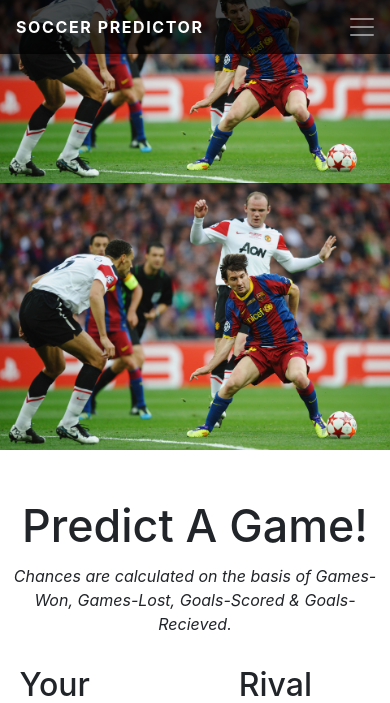
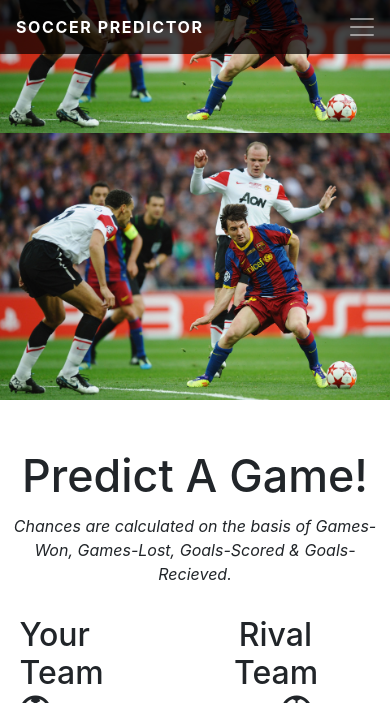
Before and after one commit to MichaelOsarumwense/SoccerPredictorCalculator-M2, a Flask app: page / in a window 390 px wide. Shown: the top 703 px of the page. Run offline with Flask 2, Linux system fonts and the light colour scheme; some libraries are stand-ins or nearby versions.

Commit message:
Modified App sharing modal to have name before email, modified background image height on css

```diff
--- a/static/css/style.css
+++ b/static/css/style.css
@@ -226,7 +226,7 @@
   }
 
    .landing-container {
-  height: 450px;
+  height: 400px;
   width: 100%;
   /*no-repeat bottom right fixed*/
   background: url("/static/images/3.jpg")
@@ -261,7 +261,7 @@
     width: auto;
   }
   .landing-container {
-  height: 450px;
+  height: 400px;
   width: 100%;
   /*no-repeat bottom right fixed*/
   background: url("/static/images/3.jpg") bottom right fixed;
--- a/templates/index.html
+++ b/templates/index.html
@@ -44,8 +44,8 @@
   </nav>
          </header>
       </div>
-      <div class="container-fluid landing-container"></div>
-      <section id="team-Infos">
+      <div onclick="closeForm()" class="container-fluid landing-container"></div>
+      <section onclick="closeForm()" id="team-Infos">
          <h2 id="question">Predict A Game!</h2>
          <p id="chance-info">Chances are calculated on the basis of Games-Won, Games-Lost, Goals-Scored & Goals-Recieved.</p>
          <div id="left-about">
@@ -107,8 +107,8 @@
       <div class="form-popup" id="myForm">
          <form name="contact-form" class="form-container" onsubmit="return sendMail(this);">
             <h3>Tell A Friend <i class="far fa-laugh-wink"></i></h3>
+            <input type="text" placeholder="Friend's Name" id="name" name="name" required />
             <input type="text" placeholder="Friend's Email" id="email" name="email" required />
-            <input type="text" placeholder="Friend's Name" id="name" name="name" required />
             <input type="text" value="https://soccerpredictorcalculator-m2.herokuapp.com/" name="message"/>
             <button type="submit" class="btn">Share</button>
             <button type="button" class="btn cancel" onclick="closeForm()">Close</button>
```
